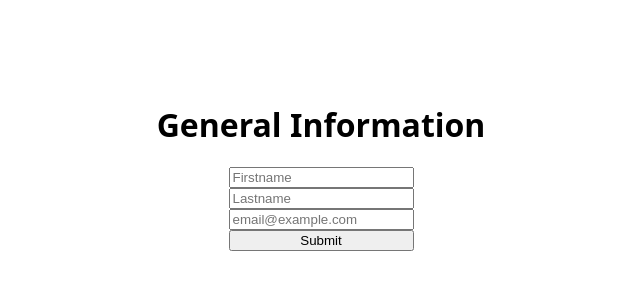
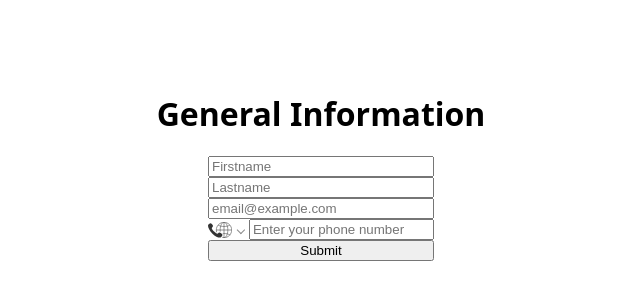
Before and after one commit to samaripov/Project-CV-Application, a React (Vite) app: page / in a window 1280 px wide. Shown: the part 222-522 px from the top of the page, without its empty margins (319-959 px from the left). Built offline with nearby package versions, Linux system fonts and the light colour scheme.

Commit message:
Added the ability to type in numbers. Users can pick a country code from a list.

```diff
--- a/package.json
+++ b/package.json
@@ -11,7 +11,8 @@
   },
   "dependencies": {
     "react": "^19.1.0",
-    "react-dom": "^19.1.0"
+    "react-dom": "^19.1.0",
+    "react-phone-number-input": "^3.4.12"
   },
   "devDependencies": {
     "@eslint/js": "^9.25.0",
--- a/src/App.jsx
+++ b/src/App.jsx
@@ -1,14 +1,23 @@
 import { useState } from "react";
+
 import "./App.css";
-import Input from "./components/input/Input.jsx"
+import "react-phone-number-input/style.css";
+
+import PhoneInput from "react-phone-number-input";
+import Input from "./components/input/Input.jsx";
 
 function App() {
   const [applicantInfo, setApplicantInfo] = useState({});
+  const [phoneNumber, setPhoneNumber] = useState();
 
   const handleSubmit = (e) => {
+    const newInfo = {
+      ...applicantInfo,
+      phoneNumber: phoneNumber,
+    }
+    setApplicantInfo(newInfo);
     console.log(e);
   };
-
   return (
     <>
       <h1>General Information</h1>
@@ -30,6 +39,13 @@ function App() {
           applicantInfo={applicantInfo}
           setApplicantInfo={setApplicantInfo}
         />
+        <PhoneInput
+          defaultCountry=""
+          placeholder="Enter your phone number"
+          name="phoneNumber"
+          value={phoneNumber}
+          onChange={setPhoneNumber}
+        />
         <button type="submit">Submit</button>
       </form>
     </>
--- a/src/components/input/Input.jsx
+++ b/src/components/input/Input.jsx
@@ -8,10 +8,11 @@ export default function Input({
   setApplicantInfo,
 }) {
   const handleOnChange = (e) => {
-    setApplicantInfo({
+    const newInfo = {
       ...applicantInfo,
       [e.target.name]: e.target.value,
-    });
+    }
+    setApplicantInfo(newInfo);
   };
   if (applicantInfo[label.toLowerCase()] === undefined) {
     applicantInfo[label.toLowerCase()] = "";
```
Also changed, not shown: 1 other file (tests, documents, lock files or other folders).
